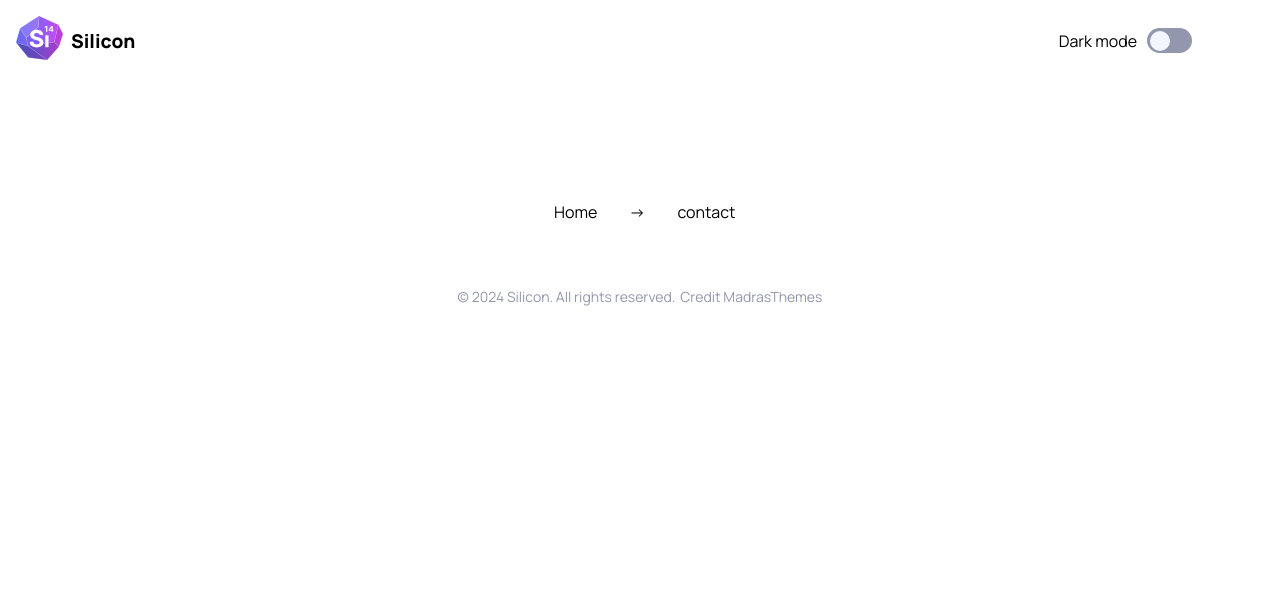
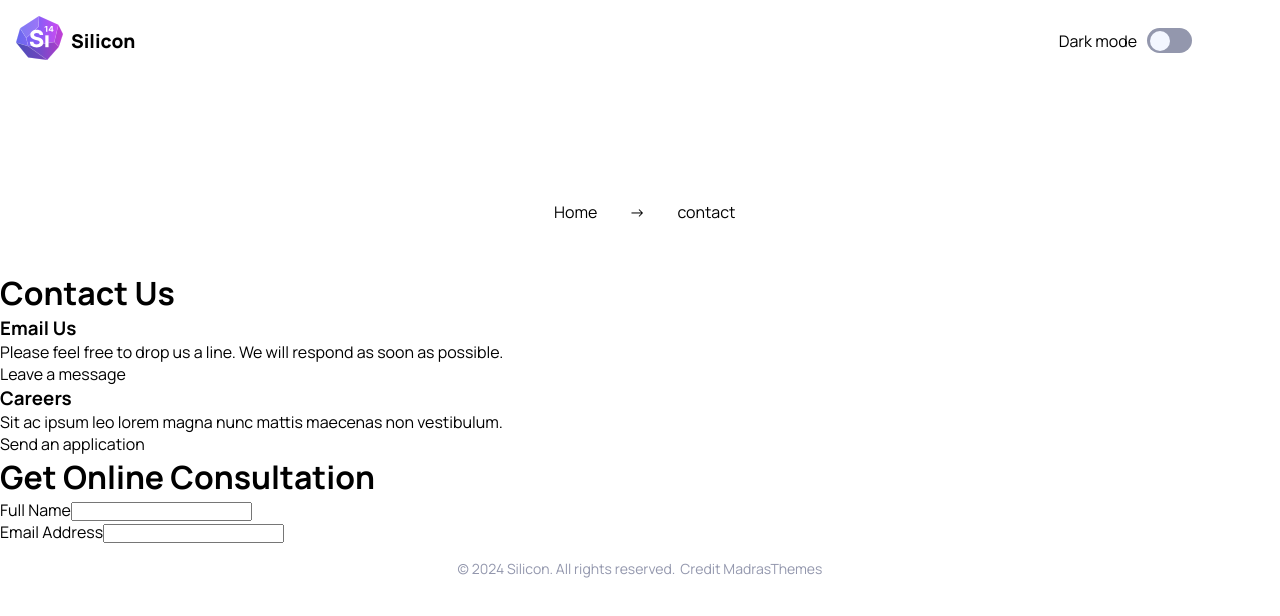
Before and after one commit to Haza987/Silicon-Javascript, a React (Vite) app: page /contact in a window 1280 px wide. Shown: the top 616 px of the page. Built offline with nearby package versions, Linux system fonts and the light colour scheme.

Commit message:
started building contact page

```diff
--- a/src/views/Contact.jsx
+++ b/src/views/Contact.jsx
@@ -5,6 +5,42 @@ const Contact = () => {
   return (
     <>
       <Breadcrumb/>
+
+      <div className="contactUs">
+
+        <h1>Contact Us</h1>
+
+        <div className="Email">
+          <i class="fa-regular fa-envelope"></i>
+          <h3>Email Us</h3>
+          <p>Please feel free to drop us a line. We will respond as soon as possible.</p>
+          <p>Leave a message <i className="fa-regular fa-arrow-right"></i></p>
+        </div>
+
+        <div className="careers">
+          <i class="fa-light fa-users-medical"></i>
+          <h3>Careers</h3>
+          <p>Sit ac ipsum leo lorem magna nunc mattis maecenas non vestibulum.</p>
+          <p>Send an application<i className="fa-regular fa-arrow-right"></i></p>
+        </div>
+      </div>
+
+      <div className="consultation">
+        <div className="container">
+
+          <h1>Get Online Consultation</h1>
+
+            <div class="input-group">
+              <label for="firstName" class="form-label">Full Name</label>
+              <input type="text" id="firstName" class="form-input" required/>
+            </div>
+
+            <div class="input-group">
+              <label for="email" class="form-label">Email Address</label>
+              <input type="email" id="email" class="form-input" required/>
+            </div>
+        </div>
+      </div>
     </>
   )
 }
```
